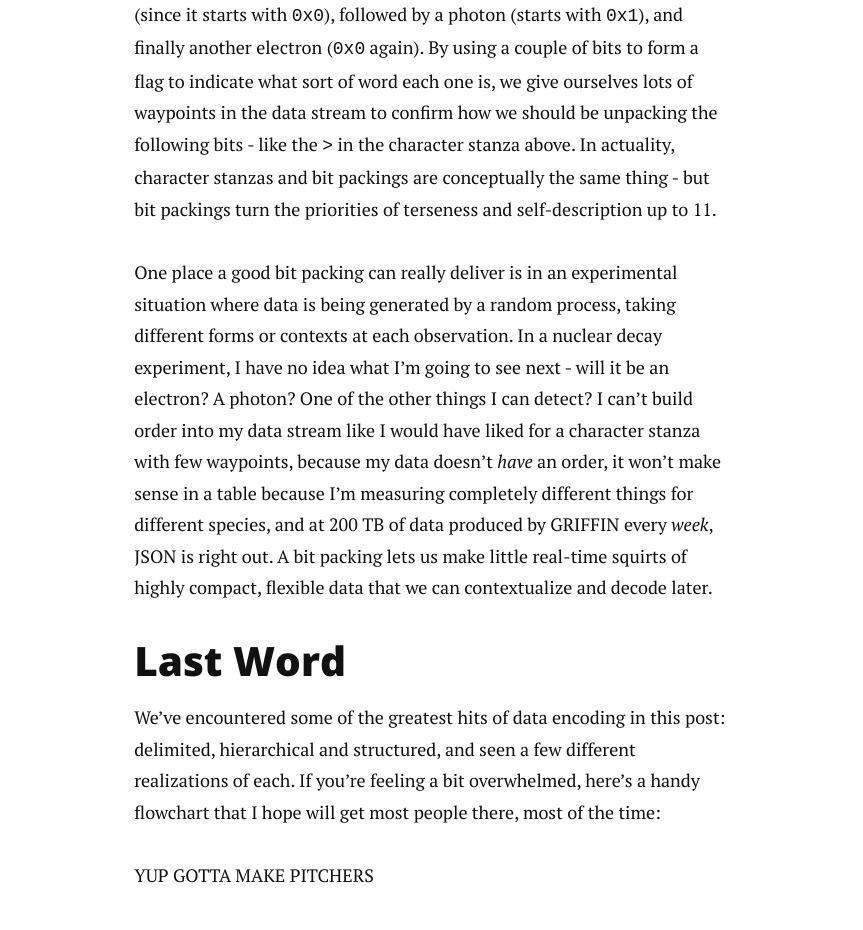
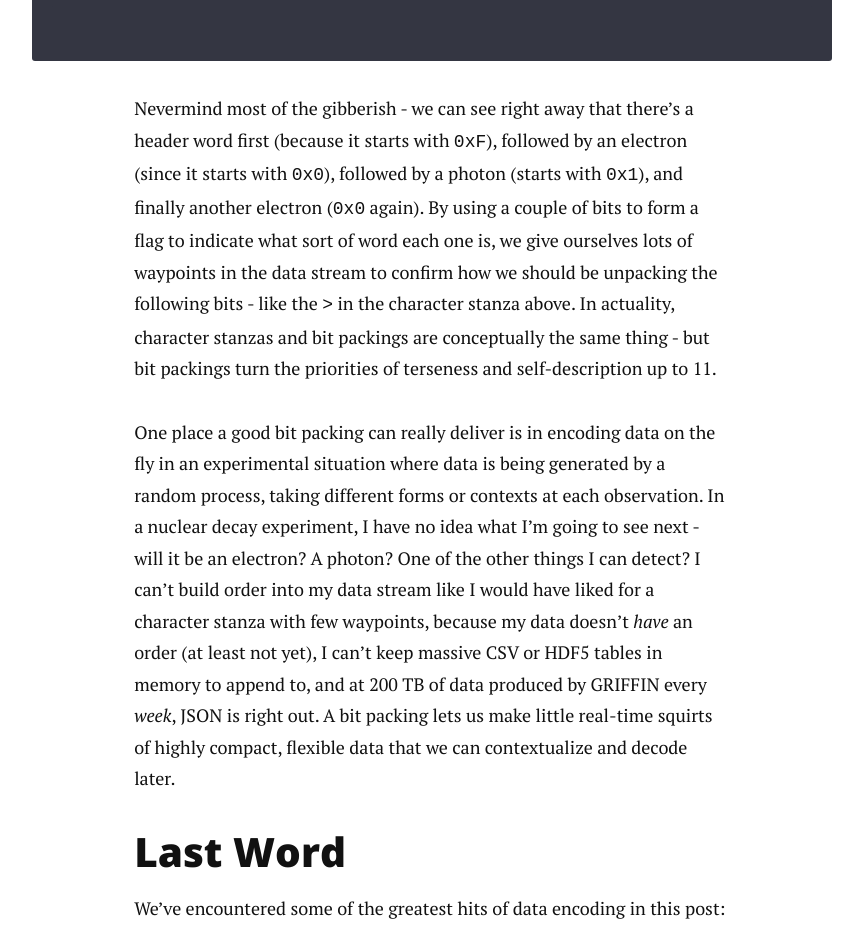
Before and after one commit to bkatiemills/blog, a Jekyll site: the page built from _posts/2016-03-01-writing-data.markdown, in a window 1280 px wide and 1400 px high, scrolled down 20664 px. Shown: the top 930 px of the window, without its empty margins (208-1071 px from the left). Built offline with Jekyll 4.4.1, drawn with Linux system fonts in a browser that asks for light colours; nearby versions of some CDN libraries; Markdown is read by kramdown in place of the engine named in the settings; some of the changed text lies outside the part shown.

Commit message:
finished writing data

````diff
--- a/_posts/2016-03-01-writing-data.markdown
+++ b/_posts/2016-03-01-writing-data.markdown
@@ -23,7 +23,7 @@ C32998861501009969002291971 216442238255351461562-127722120 1110101511 102351411
 70233116401330172023311540133017802331157013302000233115701
 ```
 
-*A GRIFFIN gamma ray from a nuclear decay; FASTA brown bear genome fragment; and an (imitation) WOD-format ocean climatology profile for the waters off Penrose Island, BC*
+*A GRIFFIN gamma ray from a nuclear decay; FASTA brown bear genome fragment; and an (imitation) WOD-format ocean climatology profile for the waters off Penrose Island, BC.*
 
 Just like this snapshot might fail to capture the moment for your friends back home, the way we record data is *vital* for successfully using and sharing that data later. But like many skills in the brave new digitally literate world of modern research, most of us have had exactly zero training in writing data, so we wing it and hope for the best. [Jenny Bryan](https://twitter.com/jennybryan) and [Dean Attali](http://deanattali.com/) recently captured some of the more popular catastrophes this produces in their recent [bad data bingo card generator](http://daattali.com/shiny/bingo/):
 
@@ -37,7 +37,7 @@ No matter what your data represents, there are a few universal considerations th
 
  - **Size** does in fact matter when it comes to data; depending on your hardware, past about 100 GB or so, you're going to start having a bad time with most plain-text formats; reading and lookups get slow, and any sort of open data sharing becomes increasingly infeasible.
  - **Intended Use** can be a determining factor when other considerations don't provide clear guidance; is this data intended for consumption on the web? Is it going to underly or replace a database? If this data is destined for something more than being directly sucked into a script for your next paper, it pays to plan ahead.
- - **Natural Structure** is exhibited by many datasets. Do you make the same measurements over and over for many samples? Will many of those samples be missing data? Are there hierarchical relationships in your data? Does data arrive from your instrumentation in an unpredictable manner? Like a good tailor, choosing the right fit for your data to begin with can make all the difference.
+ - **Natural Structure** is exhibited by many datasets. Do you make the same measurements over and over for many samples? Will many of those samples be missing data? Are there hierarchical relationships in your data? Does data arrive from your instrumentation in an unpredictable manner? We'll examine strategies for all of these in this post; like a good tailor, choosing the right fit for your data to begin with can make all the difference.
  - **Culture**, as always, trumps all. If all your colleagues encode their data in Shakespearian-style sonnets, then get your [iambic pentameter toolkit out](https://github.com/rossgoodwin/sonnetizer) - data usage is all about communication and legibility, and you'll have the easiest time if you speak the common tongue.
 
 We'll revisit these considerations below, but first, let's take a tour of some of the options available to us for writing data.
@@ -56,11 +56,11 @@ Delimited text is maybe the most obvious way to record data, particularly if you
 
 The classic is of course the CSV, or comma-separated value file; the 'repeated text structures' in this case are the lines in the file, and the 'pre-defined delimiter' is a comma. CSVs are probably familiar to just about everyone, but other file formats fit this category too, if we're willing to get a bit abstract; the fixed-width column format does away with the commas or other explicit delimiters, by separating facts on a line via their position; the first *n* characters make the first column, the next *m* characters make the next column, and so forth. For my bioinformatics friends, FASTA actually belongs to this family, too - a new 'row' occurs every `>` character, the 'name' column ends with a space, and the 'description' column ends with a newline - it looks much different, but it's all still pre-defined text delimitation.
 
-While delimited text is probably the simplest strategy to understand, its apparent lack of structure makes it very easy to abuse. A few orthodoxies will help you avoid pain later:
+While delimited text is probably the simplest strategy to understand, its apparent simple structure makes it very easy to abuse. A few orthodoxies will help you avoid pain later:
 
  - **One fact, one column:** Avoid the temptation to mush multiple facts together into one piece of data; the canonical example of this is the date. To understand why this is a problem, tell me: what date does '01-02-03' represent? Remember: columns are free. If we had a year column, a month column, and a day column, we would have a much easier time parsing information later.
  - **Do not annotate data** in the same column as the data; common examples of this are appending special characters to the data (`*` to indicate a footnote or `?` to indicate possibly problematic data). Remember, you're going to want to analyze whole columns of data at once in software; if they don't all obey the same format, you'll find yourself in parsing hell later ('if `*` do this, if `?` do that...'). R actually weakly enforces this in how it reads CSVs as dataframes; for a detailed discussion of the disasters that data annotations cause in R, see [my recent addition to Software Carpentry's R lesson](https://github.com/swcarpentry/r-novice-gapminder/blob/gh-pages/04-data-structures-part1.Rmd#data-types). Again: columns are free. Make an 'annotations' column, and editorialize to your heart's content.
- - **Choose an unambiguous null token for missing data**; do *not* use something that could even remotely possibly be interpreted as data. Canonical bad behavior here is found on [Null Island](https://en.wikipedia.org/wiki/Null_Island), a place of singular significance in everything from [voter demographics](http://ideasillustrated.com/blog/2012/01/12/wisconsin-voters-banished-to-null-island/) to OTHER EXAMPLE every time someone uses `0` to represent a missing longitude and latitude. If you're planning on ingesting this data in a particular language, see that language's conventions for null characters; when in doubt, just say `NULL`.
+ - **Choose an unambiguous null token for missing data**. Think back to kindergarten: if you don't have anything nice to say, don't say anything at all (except `NULL`). When data is missing, do *not* replace it with something that could even remotely possibly be interpreted as data. Canonical bad behavior here is found on [Null Island](https://en.wikipedia.org/wiki/Null_Island), a place of singular significance in everything from [voter demographics](http://ideasillustrated.com/blog/2012/01/12/wisconsin-voters-banished-to-null-island/) to [Atlantic vulcanology](http://blog.geogarage.com/2015/04/about-null-island-at-000-n-000-e.html) every time someone uses `0` to represent a missing longitude and latitude. If you're planning on ingesting this data in a particular language, see that language's conventions for null characters; when in doubt, just say `NULL`.
  - **Have a unique identifier for each line**; data science nerds call this a *primary key*, and it is a column whose value uniquely identifies the row. Common examples are dates and times, serial numbers, or even simple row numbers. Note that this unique identifier might be formed by the combination of multiple columns, such as in the example of date and time. Why? See below.
  - **Use a consistent delimiter, including whitespace**. Avoid the temptation to add variable amounts of whitespace after your delimiter; this is often done to make columns line up when looking at the raw text file by eye. It is far more important that your data be legible to a computer than legible to your eyes, since looking at data by eye is a great way to get false impressions about it, particularly as it grows in size. If you insist on looking at your data as a table, RStudio will happily render it as one.
 
@@ -333,13 +333,13 @@ Now that I've got a specification, I can encode an observation of say, 2 electro
 
 Nevermind most of the gibberish - we can see right away that there's a header word first (because it starts with `0xF`), followed by an electron (since it starts with `0x0`), followed by a photon (starts with `0x1`), and finally another electron (`0x0` again). By using a couple of bits to form a flag to indicate what sort of word each one is, we give ourselves lots of waypoints in the data stream to confirm how we should be unpacking the following bits - like the `>` in the character stanza above. In actuality, character stanzas and bit packings are conceptually the same thing - but bit packings turn the priorities of terseness and self-description up to 11.
 
-One place a good bit packing can really deliver is in an experimental situation where data is being generated by a random process, taking different forms or contexts at each observation. In a nuclear decay experiment, I have no idea what I'm going to see next - will it be an electron? A photon? One of the other things I can detect? I can't build order into my data stream like I would have liked for a character stanza with few waypoints, because my data doesn't *have* an order, it won't make sense in a table because I'm measuring completely different things for different species, and at 200 TB of data produced by GRIFFIN every *week*, JSON is right out. A bit packing lets us make little real-time squirts of highly compact, flexible data that we can contextualize and decode later.
+One place a good bit packing can really deliver is in encoding data on the fly in an experimental situation where data is being generated by a random process, taking different forms or contexts at each observation. In a nuclear decay experiment, I have no idea what I'm going to see next - will it be an electron? A photon? One of the other things I can detect? I can't build order into my data stream like I would have liked for a character stanza with few waypoints, because my data doesn't *have* an order (at least not yet), I can't keep massive CSV or HDF5 tables in memory to append to, and at 200 TB of data produced by GRIFFIN every *week*, JSON is right out. A bit packing lets us make little real-time squirts of highly compact, flexible data that we can contextualize and decode later.
 
 ## Last Word
 
 We've encountered some of the greatest hits of data encoding in this post: delimited, hierarchical and structured, and seen a few different realizations of each. If you're feeling a bit overwhelmed, here's a handy flowchart that I hope will get most people there, most of the time:
 
-YUP GOTTA MAKE PITCHERS
+![bingo!](/img/data-formats.png)
 
 Regardless of which of these formats (or others!) you settle on, listen to Shakespeare:
 
````
Also changed, not shown: other parts of _posts/2016-03-01-writing-data.markdown (+1 -1 lines).
